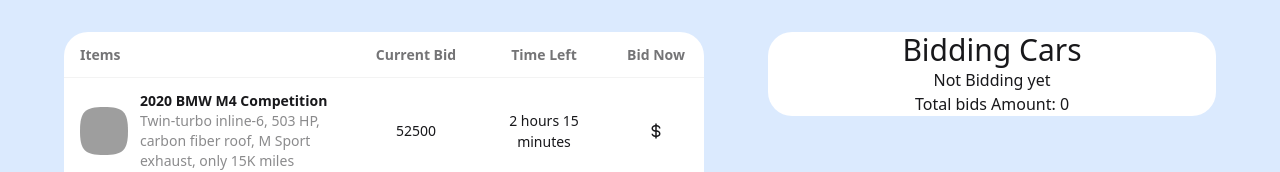
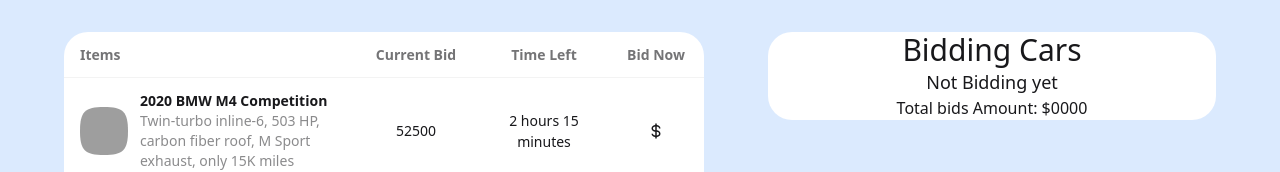
Before and after one commit to 1Inzamam/cars-auctions, a React (Vite) app: page / in a window 1280 px wide. Shown: the part 732-904 px from the top of the page. Built offline with nearby package versions, Linux system fonts and the light colour scheme; grey boxes are pictures that could not be loaded.

Commit message:
fixed string to int and int to string value in the bidding right section

```diff
--- a/src/App.jsx
+++ b/src/App.jsx
@@ -8,11 +8,14 @@
 
 function App() {
   const [bidding, setBidding] = useState([]);
-  const [bidAmount, setBidAmount] =useState(0);
+  const [bidAmount, setBidAmount] =useState('0000');
 
   const handleAddBidding = (Car) => {
-    setBidding([...bidding, Car])
-    setBidAmount(bidAmount+Car.currentBidPrice)
+    setBidding([...bidding, Car]);
+    const bidAmountToInt = parseInt(bidAmount);
+    const add = bidAmountToInt+Car.currentBidPrice;
+    const newBid=add.toString();
+    setBidAmount(newBid);
   };
 
 
@@ -34,9 +37,9 @@
           <div className='bg-white rounded-3xl'>
             <h1 className='text-3xl font-medium'>Bidding Cars</h1>
 
-            {bidAmount == 0 ?  <div><p>Not Bidding yet</p></div> : (<div className='px-5 py-5'>{
+            {bidAmount == 0 ?  <div><p className='font-medium text-lg'>Not Bidding yet</p></div> : (<div className='px-5 py-5'>{
               bidding.map((bidCars) =>
-                <table >
+                <table key={bidCars.id}>
                   <tbody >
                     <tr >
                       <td className='w-[45%]'>
@@ -64,7 +67,7 @@
             }</div>)}
 
 
-            <h3>Total bids Amount: {bidAmount}  </h3>
+            <h3>Total bids Amount: ${bidAmount}  </h3>
           </div>
 
         </div>
```
